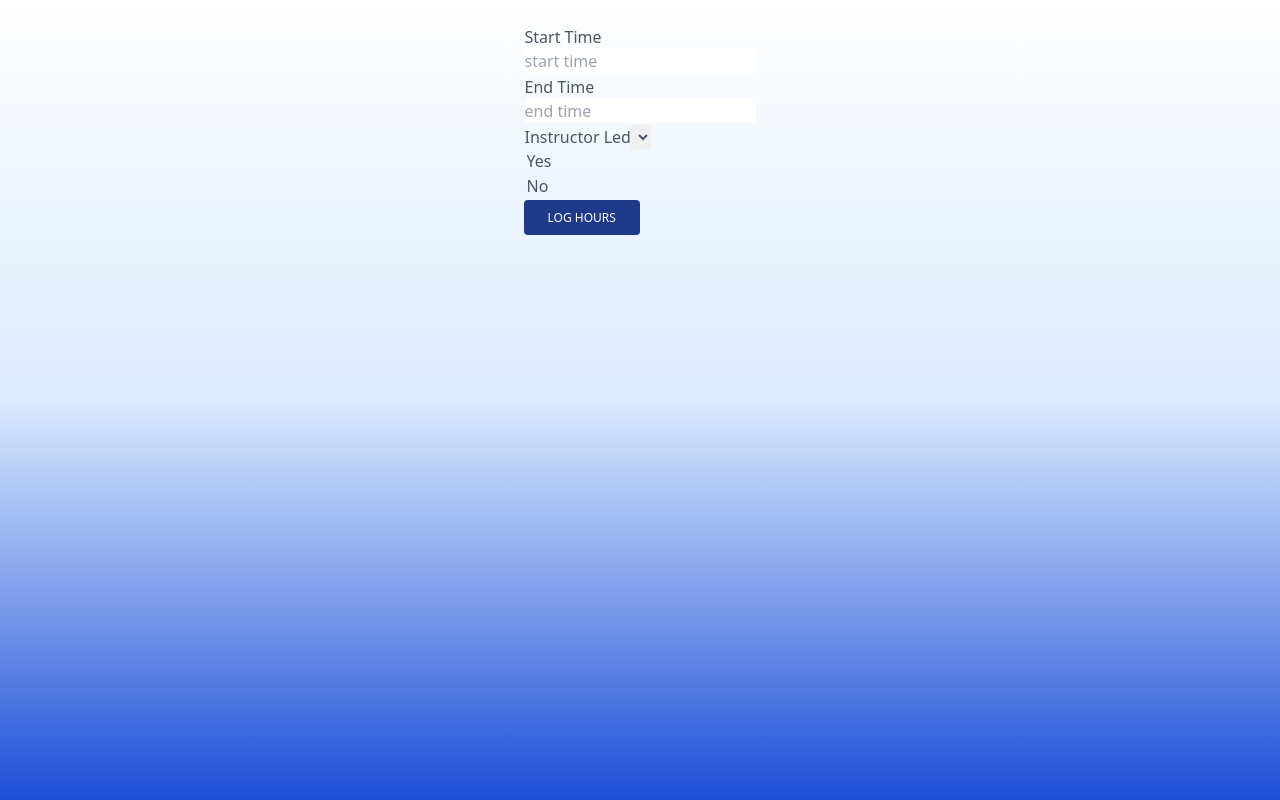
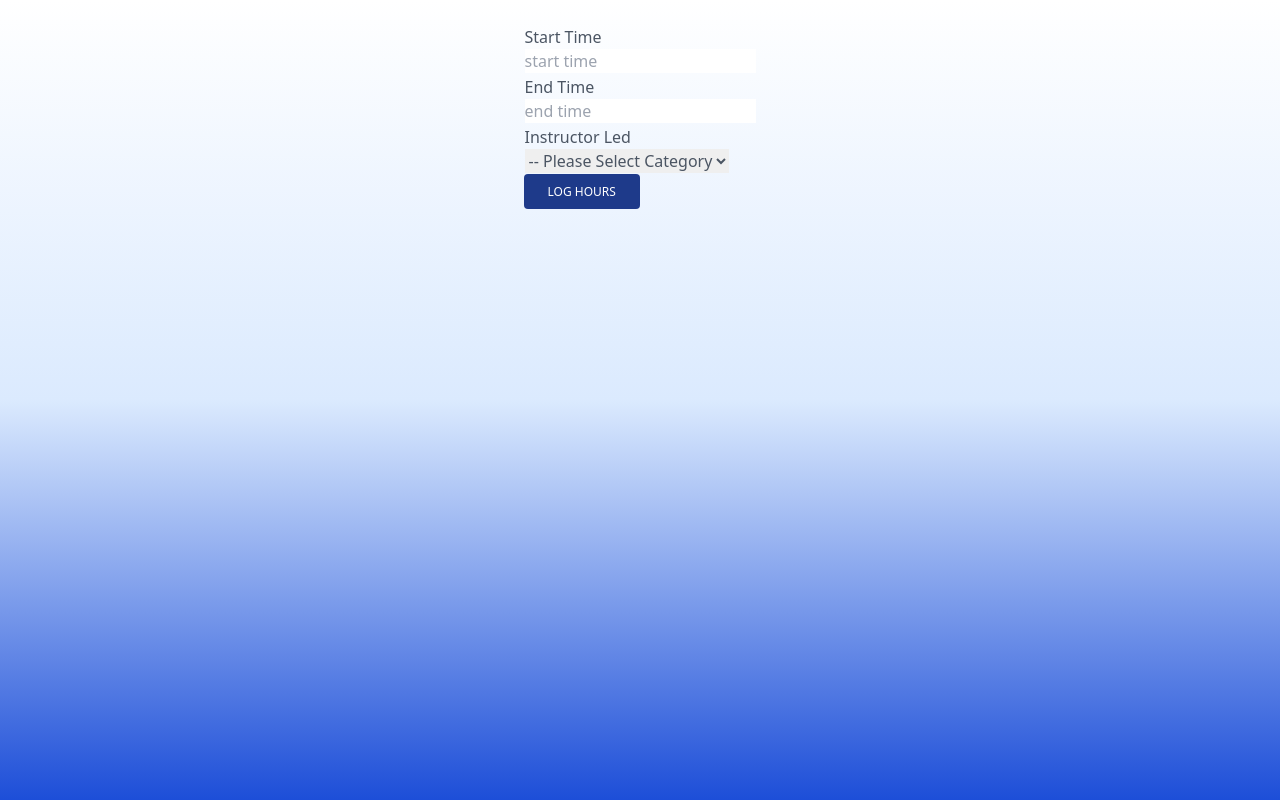
Before and after one commit to KevinViereck/snswlicenceapp, a React (Create React App) app: page /create in a window 1280 px wide. Built offline with nearby package versions, Linux system fonts and the light colour scheme.

Commit message:
updated createentry

```diff
--- a/src/logbook/CreateEntry.jsx
+++ b/src/logbook/CreateEntry.jsx
@@ -6,7 +6,10 @@ export default function CreateEntry(){
 
     const[startTime, setStartTime] = useState('')
     const[endTime, setEndTime] = useState('')
+    const[day, setDay] = useState('')
+    const[night, setNight] = useState('')
     const[instructorLed, setInstructorLed] =useState('')
+
 
 
     async function PostEntry(){
@@ -17,7 +20,7 @@ export default function CreateEntry(){
             body: JSON.stringify({ startTime, endTime, instructorLed }),
         }
 
-        let response = await fetch(`http://localhost:8080/logbook`, config);
+        let response = await fetch(`http://localhost:8080/loghours/${id}`, config);
         let json = await response.json();
         alert("Logbook entry created");
     }
@@ -52,9 +55,11 @@ export default function CreateEntry(){
               <tr>
               <td width="100">
                 <label>Instructor Led</label>
-                  <select value={instructorLed} onChange={e=>setInstructorLed(e.target.value)} />
+                  <select value={instructorLed} onChange={e=>setInstructorLed(e.target.value)}>
+                  <option value="">-- Please Select Category</option>
                   <option value="true">Yes</option>
                   <option value="false">No</option>
+                </select>
               </td>
             </tr>
                <button className="submit" onClick={PostEntry}> Log Hours</button>
```
